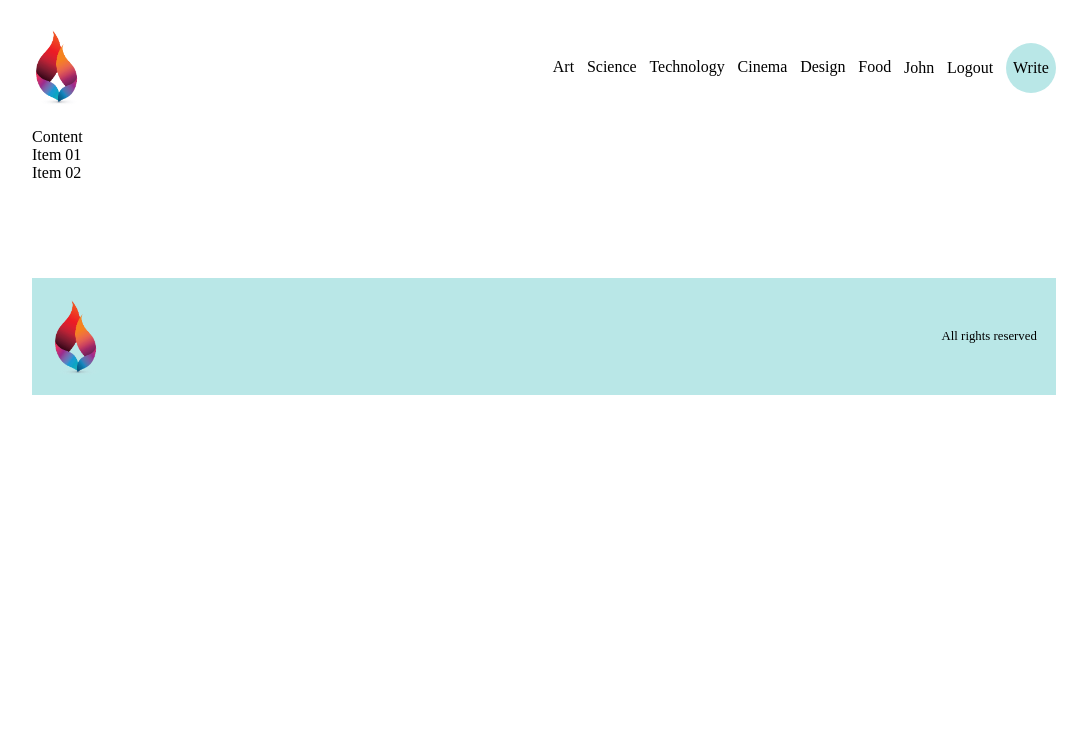
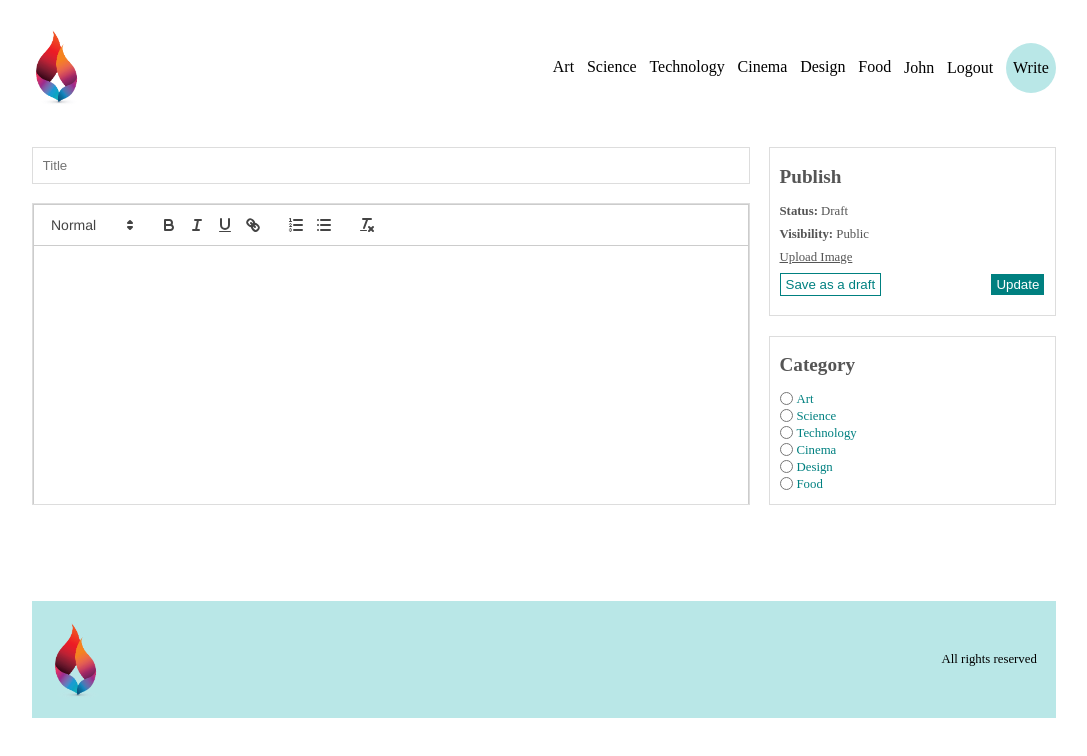
Before and after one commit to Alex-Lima84/frontend, a React (Create React App) app: page /write-post in a window 1280 px wide. Shown: the top 756 px of the page, without its empty margins (96-1183 px from the left). Built offline with nearby package versions, Linux system fonts and the light colour scheme.

Commit message:
implementations

```diff
--- a/package.json
+++ b/package.json
@@ -12,6 +12,7 @@
     "@types/react-dom": "^18.0.6",
     "react": "^18.2.0",
     "react-dom": "^18.2.0",
+    "react-quill": "^2.0.0",
     "react-router-dom": "^6.4.1",
     "react-scripts": "5.0.1",
     "sass": "^1.55.0",
--- a/src/components/navbar/index.tsx
+++ b/src/components/navbar/index.tsx
@@ -30,7 +30,7 @@
           </Link>
           <span>John</span>
           <span>Logout</span>
-          <span className="write-container">
+          <span className="nav-write-container">
             <Link to="write-post">Write</Link>
           </span>
         </div>
--- a/src/components/navbar/styles.scss
+++ b/src/components/navbar/styles.scss
@@ -28,7 +28,7 @@
         cursor: pointer;
       }
 
-      .write-container {
+      .nav-write-container {
         background-color: #b9e7e7;
         width: 50px;
         height: 50px;
--- a/src/pages/write-post/index.tsx
+++ b/src/pages/write-post/index.tsx
@@ -1,15 +1,72 @@
 import "./styles.scss";
+import ReactQuill from "react-quill";
+import "react-quill/dist/quill.snow.css";
+import { useState } from "react";
 
 export const WritePost = () => {
+  const [value, setValue] = useState("");
+
   return (
     <div className="write-container">
-      <div className="write-content">Content</div>
+      <div className="write-content">
+        <input type="text" placeholder="Title" />
+        <div className="editor-container">
+          <ReactQuill
+            className="editor"
+            theme="snow"
+            value={value}
+            onChange={setValue}
+          />
+        </div>
+      </div>
       <div className="write-menu">
-        <div className="write-item">Item 01</div>
-        <div className="write-item">Item 02</div>
+        <div className="write-item">
+          <h2>Publish</h2>
+          <span>
+            <b>Status:</b> Draft
+          </span>
+          <span>
+            <b>Visibility:</b> Public
+          </span>
+          <input style={{ display: "none" }} type="file" id="upload-file" />
+          <label className="upload-file" htmlFor="upload-file">
+            Upload Image
+          </label>
+          <div className="write-buttons-container">
+            <button>Save as a draft</button>
+            <button>Update</button>
+          </div>
+        </div>
+        <div className="write-item">
+          <h2>Category</h2>
+          <div className="cat">
+            <input type="radio" name="cat" value="art" id="art" />
+            <label htmlFor="art">Art</label>
+          </div>
+          <div className="cat">
+            <input type="radio" name="cat" value="science" id="science" />
+            <label htmlFor="science">Science</label>
+          </div>
+          <div className="cat">
+            <input type="radio" name="cat" value="technology" id="technology" />
+            <label htmlFor="technology">Technology</label>
+          </div>
+          <div className="cat">
+            <input type="radio" name="cat" value="cinema" id="cinema" />
+            <label htmlFor="cinema">Cinema</label>
+          </div>
+          <div className="cat">
+            <input type="radio" name="cat" value="design" id="design" />
+            <label htmlFor="design">Design</label>
+          </div>
+          <div className="cat">
+            <input type="radio" name="cat" value="food" id="food" />
+            <label htmlFor="food">Food</label>
+          </div>
+        </div>
       </div>
     </div>
   );
 };
 
-// vídeo parou em 43:00 https://www.youtube.com/watch?v=0aPLk2e2Z3g
+// vídeo parou em 53:00 https://www.youtube.com/watch?v=0aPLk2e2Z3g
--- a/src/pages/write-post/styles.scss
+++ b/src/pages/write-post/styles.scss
@@ -0,0 +1,94 @@
+.write-container {
+  margin-top: 1.2rem;
+  display: flex;
+  gap: 1.2rem;
+
+  .write-content {
+    flex: 5;
+    display: flex;
+    flex-direction: column;
+    gap: 1.2rem;
+
+    input {
+      padding: 0.6rem;
+      border: 1px solid #dddddd;
+    }
+
+    .editor-container {
+      height: 300px;
+      overflow: scroll;
+      border: 1px solid #dddddd;
+
+      .editor {
+        height: 100%;
+        border: none;
+      }
+    }
+  }
+
+  .write-menu {
+    flex: 2;
+    display: flex;
+    flex-direction: column;
+    gap: 1.2rem;
+
+    .write-item {
+      display: flex;
+      flex-direction: column;
+      border: 1px solid #dddddd;
+      padding: 0.6rem;
+      flex: 1;
+      font-size: 0.8rem;
+      color: #555;
+
+      span {
+        margin-bottom: 0.5rem;
+      }
+
+      .write-buttons-container {
+        display: flex;
+        justify-content: space-between;
+
+        :first-child {
+          cursor: pointer;
+          color: #008080;
+          background-color: #fff;
+          border: 1px solid #008080;
+          padding: 3px 5px;
+        }
+
+        :last-child {
+          cursor: pointer;
+          color: #fff;
+          background-color: #008080;
+          border: 1px solid #fff;
+          padding: 3px 5px;
+        }
+      }
+
+      .upload-file {
+        text-decoration: underline;
+        cursor: pointer;
+        margin-bottom: 0.5rem;
+      }
+
+      h2 {
+        font-size: 1.2rem;
+        margin-top: 0.5rem;
+      }
+
+      .cat {
+        display: flex;
+        align-items: center;
+        gap: 2px;
+        color: #008080;
+        margin-bottom: 2px;
+
+        input {
+          align-self: flex-start;
+          margin: 0 2px 0 0;
+        }
+      }
+    }
+  }
+}
```
Also changed, not shown: 1 other file (tests, documents, lock files or other folders).
